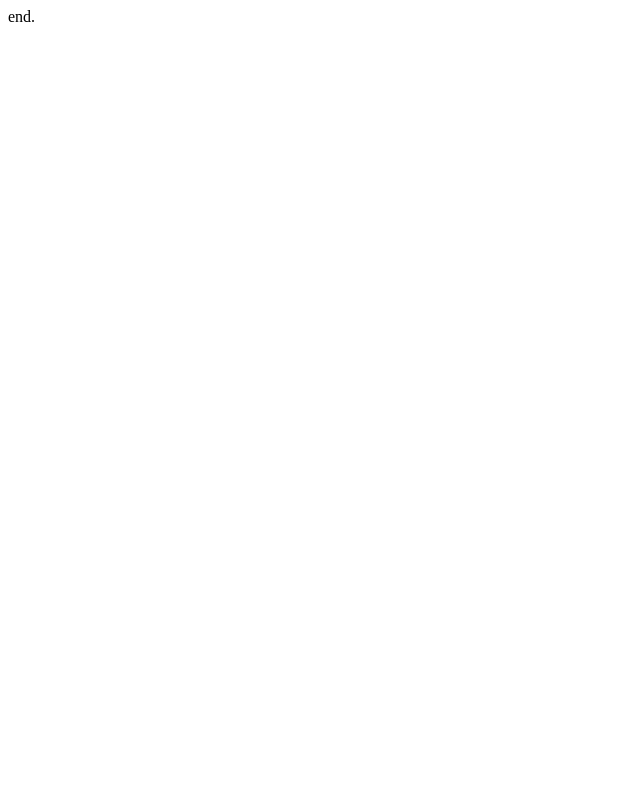
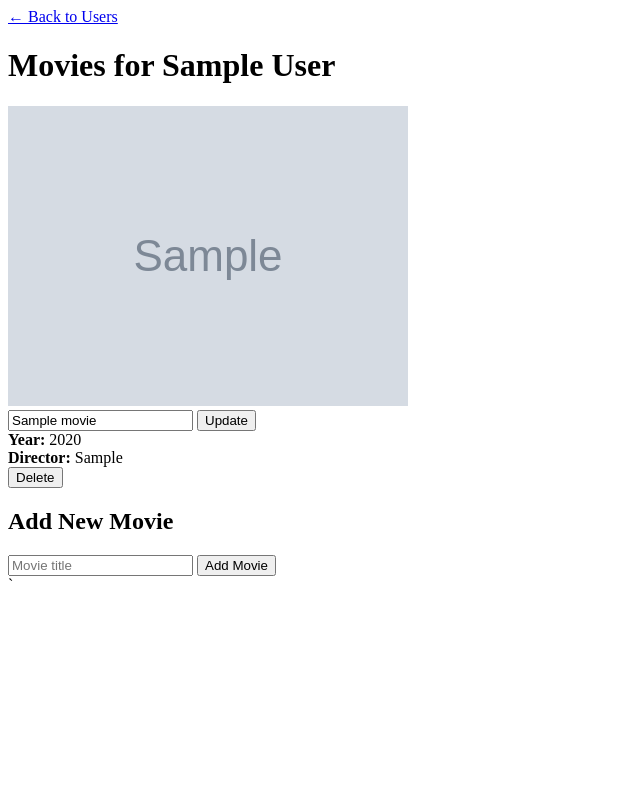
Before and after one commit to unRekable/MoviWebApp, a Flask app: page /users/1/movies in a window 1280 px wide. Before the commit the part shown is almost empty. Shown: the whole page, without its empty margins (0-640 px from the left). Run offline with Flask 3, Linux system fonts and the light colour scheme; tables that the repository leaves empty hold one stand-in row (values such as "Sample post"); grey boxes marked "Sample" are stand-in pictures.

Commit message:
feat(route/html): Implementeded CRUD, and basic html templating.

```diff
--- a/app.py
+++ b/app.py
@@ -42,8 +42,8 @@
 
 @app.route('/')
 def home():
-    return "Welcome to MoviWeb App!"
-
+    users = data_manager.get_users()
+    return render_template('index.html', users=users)
 @app.route('/users', methods=['GET', 'POST'])
 def users():
     if request.method == 'GET':
@@ -51,21 +51,20 @@
         user_names = [user.name for user in users]
         return user_names
     elif request.method == 'POST':
-        user = request.form.get('user')
+        user = request.form.get('name')
         if user:
             data_manager.create_user(user)
-            return f"{user} created successfully."
+            return f"{user} created successfully.", 200
 
 @app.route('/users/<int:user_id>/movies', methods=['GET', 'POST'])
 def movies(user_id):
     if request.method == 'GET':
         movies = data_manager.get_movies(user_id)
-        if movies:
-            for movie in movies:
-                print(movie)
-            return "end."
-        else:
-            return "No movies found."
+        if not movies:
+            return "No movies found.", 404
+
+        return render_template('movies.html', movies=movies)
+
     elif request.method == 'POST':
         movie = request.form.get('movie')
         if movie:
@@ -81,19 +80,39 @@
 
             if not existing_movie:
                 data_manager.add_movie(new_movie_data)
-                return f"Movie added: {new_movie_data.name} for user."
+                return f"Movie added: {new_movie_data.name} for user.", 200
             else:
                 return f"Movie '{new_movie_data.name}' already exists for user."
 
 @app.route('/users/<int:user_id>/movies/<int:movie_id>/update', methods=['POST'])
 def movie_update(user_id, movie_id):
     if request.method == 'POST':
-        data_manager.update_movie(user_id, movie_id)
+        movie_title = request.form.get('title')
+
+        if not movie_title:
+            return "No movie title provided.", 404
+
+        user = User.query.get(user_id)
+        if not user:
+            return jsonify({"error": f"User with ID {user_id} not found."}), 404
+
+        if data_manager.update_movie(movie_id, movie_title):
+            return f"Movie updated successfully", 200
+        else:
+            return jsonify({"error": f"Movie '{movie_title}' not found."}), 404
 
 @app.route('/users/<int:user_id>/movies/<int:movie_id>/delete', methods=['POST'])
 def movie_delete(user_id, movie_id):
     if request.method == 'POST':
-        data_manager.delete_movie(movie_id)
+
+        user = User.query.get(user_id)
+        if not user:
+            return jsonify({"error": f"User with ID {user_id} not found."}), 404
+
+        if data_manager.delete_movie(movie_id):
+            return "Movie deleted successfully", 200
+        else:
+            return "Movie not found or could not be deleted.", 404
 
 
 if __name__ == '__main__':
--- a/models.py
+++ b/models.py
@@ -9,7 +9,7 @@
     name = db.Column(db.String, nullable=False)
 
     def __repr__(self):
-        return '<User %r>' % self.name
+        return self.name
 
 class Movie(db.Model):
     __tablename__ = 'movie'
--- a/templates/base.html
+++ b/templates/base.html
@@ -6,7 +6,7 @@
           content="width=device-width, user-scalable=no, initial-scale=1.0, maximum-scale=1.0, minimum-scale=1.0">
     <meta http-equiv="X-UA-Compatible" content="ie=edge">
     <link rel="stylesheet" href="{{ url_for('static', filename='style.css') }}">
-    <title>Document</title>
+    <title>MoviWebApp</title>
 </head>
 <body>
 
--- a/templates/movies.html
+++ b/templates/movies.html
@@ -0,0 +1,39 @@
+{% extends "base.html" %}
+{% block content %}
+
+
+<a href="/" class="back-link">&larr; Back to Users</a>
+{% for movie in movies %}
+<h1>Movies for {{ movie.user }}</h1>
+<div class="card-list">
+
+    <div class="card">
+
+            <img src="{{ movie.poster_url }}" alt="Poster for {{ movie.name }}" class="movie-poster">
+
+        <form action="{{ url_for('movie_update', user_id=movie.user_id, movie_id=movie.id) }}" method="post" class="inline-form">
+            <input type="text" name="title" value="{{ movie.name }}" required>
+            <button type="submit" class="btn btn-small">Update</button>
+        </form>
+
+            <div><strong>Year:</strong> {{ movie.year }}</div>
+
+
+            <div><strong>Director:</strong> {{ movie.director }}</div>
+
+        <form action="{{ url_for('movie_delete', user_id=movie.user_id, movie_id=movie.id) }}" method="post" class="inline-form">
+            <button type="submit" class="btn btn-danger btn-small" onclick="return confirm('Delete this movie?');">Delete</button>
+        </form>
+    </div>
+{% endfor %}
+
+<div class="form-section">
+    <h2>Add New Movie</h2>
+    <form action="/users/1/movies" method="post">
+        <input type="text" name="title" placeholder="Movie title" required>
+
+        <button type="submit" class="btn">Add Movie</button>
+    </form>
+</div>
+
+{% endblock %}
```
Also changed, not shown: templates/index.html (+21 -0 lines).
